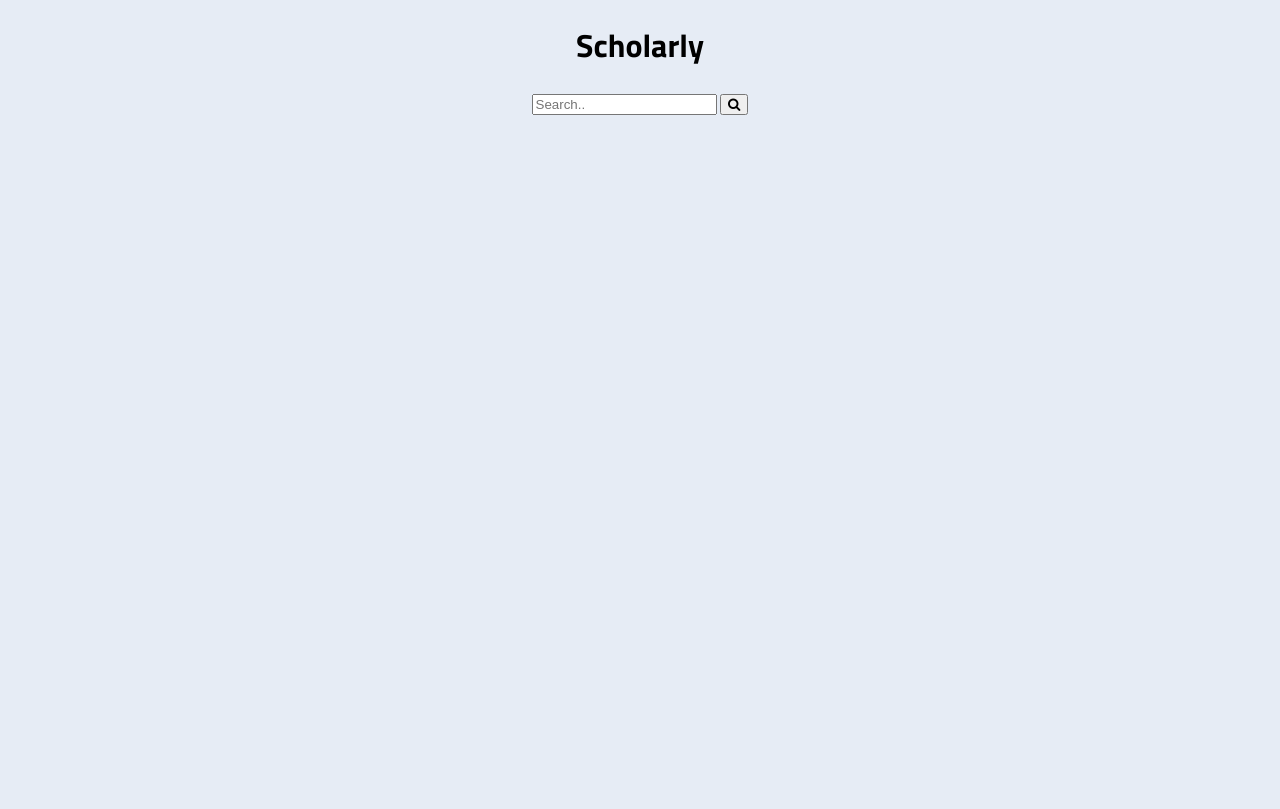
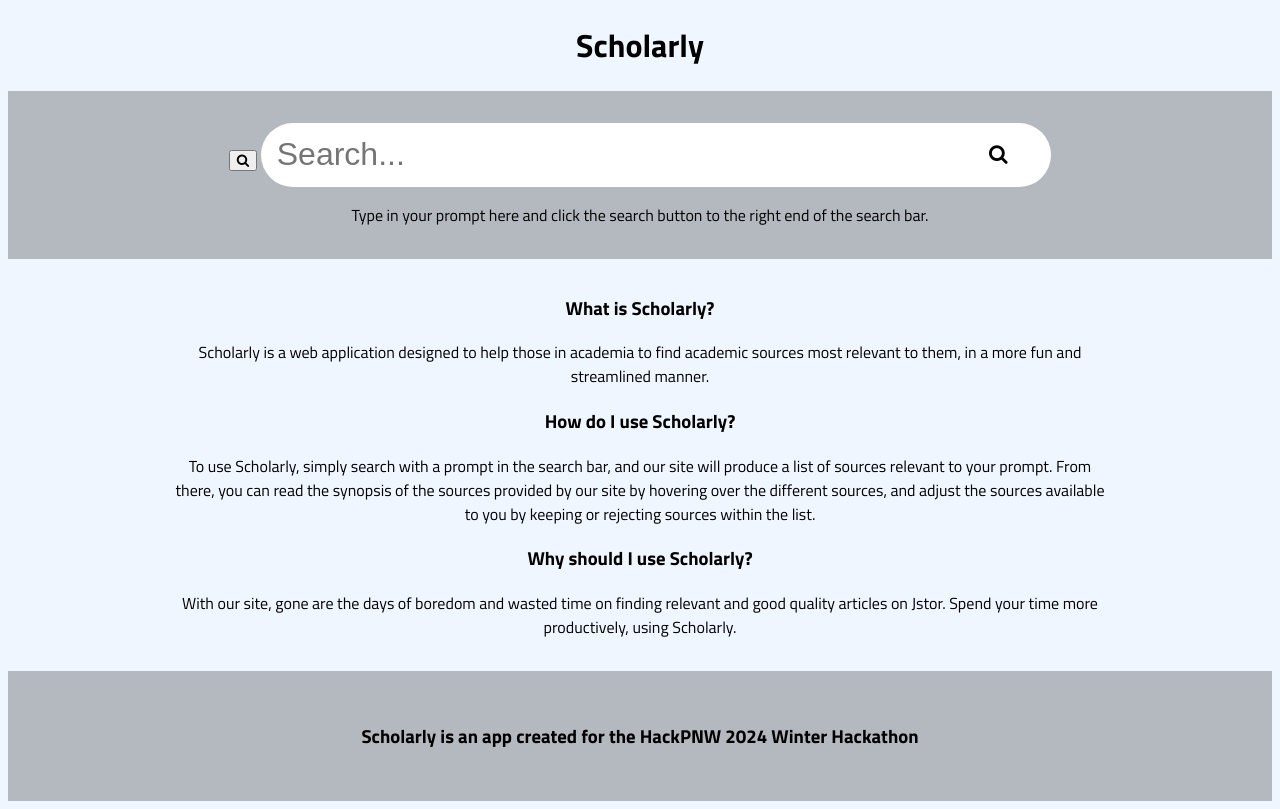
Before and after one commit to refact0r/papercut, a SvelteKit app: page / in a window 1280 px wide. Built offline with nearby package versions, Linux system fonts and the light colour scheme.

Commit message:
mainly add content to main page

```diff
--- a/src/app.css
+++ b/src/app.css
@@ -1,7 +1,7 @@
 body {
     text-align: center;
     align-items: center;
-    background-color: hsl(214, 42%, 93%);
+    background-color: hsl(217, 100%, 97%);
     font-family: "Titillium Web", sans-serif;
     ;
 }
--- a/src/routes/+page.svelte
+++ b/src/routes/+page.svelte
@@ -6,10 +6,71 @@
 <h1>Scholarly</h1>
 <div class="searchbar">
 	<form>
-		<input type="text" placeholder="Search.." name="search" />
 		<button type="submit"><i class="fa fa-search"></i></button>
+		<input type="text" placeholder="Search..." name="search" />
+		<button type="submit" id="submit"><i class="fa fa-search"></i></button>
 	</form>
+	<p>Type in your prompt here and click the search button to the right end of the search bar.</p>
+</div>
+<div class="desc">
+	<h3>What is Scholarly?</h3>
+	<p>
+		Scholarly is a web application designed to help those in academia to find academic sources most
+		relevant to them, in a more fun and streamlined manner.
+	</p>
+	<h3>How do I use Scholarly?</h3>
+	<p>
+		To use Scholarly, simply search with a prompt in the search bar, and our site will produce a
+		list of sources relevant to your prompt. From there, you can read the synopsis of the sources
+		provided by our site by hovering over the different sources, and adjust the sources available to
+		you by keeping or rejecting sources within the list.
+	</p>
+	<h3>Why should I use Scholarly?</h3>
+	<p>
+		With our site, gone are the days of boredom and wasted time on finding relevant and good quality
+		articles on Jstor. Spend your time more productively, using Scholarly.
+	</p>
+</div>
+<div class="footer">
+	<h3>Scholarly is an app created for the HackPNW 2024 Winter Hackathon</h3>
 </div>
 
 <style lang="scss">
+	.searchbar {
+		padding: 2rem 0rem 1rem 0rem;
+		background-color: rgba(0, 0, 0, 0.25);
+	}
+	input[type='text'] {
+		outline: none;
+		height: 2rem;
+		border-radius: 4rem;
+		padding: 1rem;
+		font-size: 2rem;
+		border: none;
+		width: 60%;
+	}
+	#submit {
+		position: absolute;
+		height: 4rem;
+		width: 4rem;
+		padding: 1rem;
+		border-radius: 2rem;
+		font-size: 1.25rem;
+		background-color: hsla(0, 0%, 100%, 0);
+		border: none;
+		transition: 0.3s ease-in-out;
+		right: 19.5%;
+	}
+	#submit:hover {
+		font-size: 1.75rem;
+		transform: rotate(360deg);
+		cursor: pointer;
+	}
+	.desc {
+		padding: 1rem 10rem;
+	}
+	.footer {
+		background-color: hsla(0%, 0%, 0%, 0.25);
+		padding: 2rem;
+	}
 </style>
```
